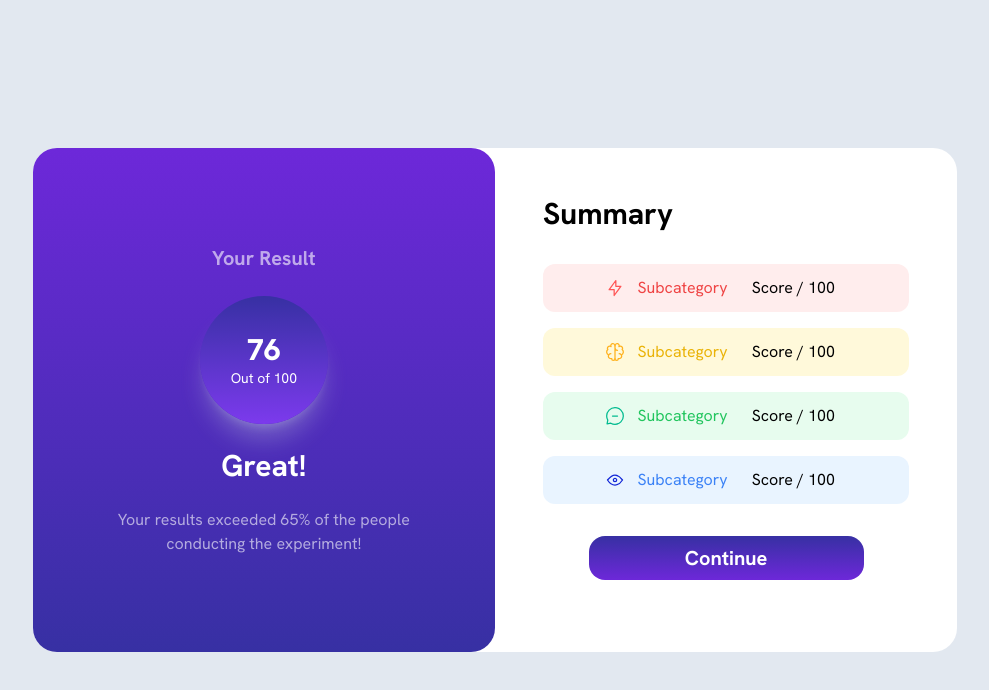
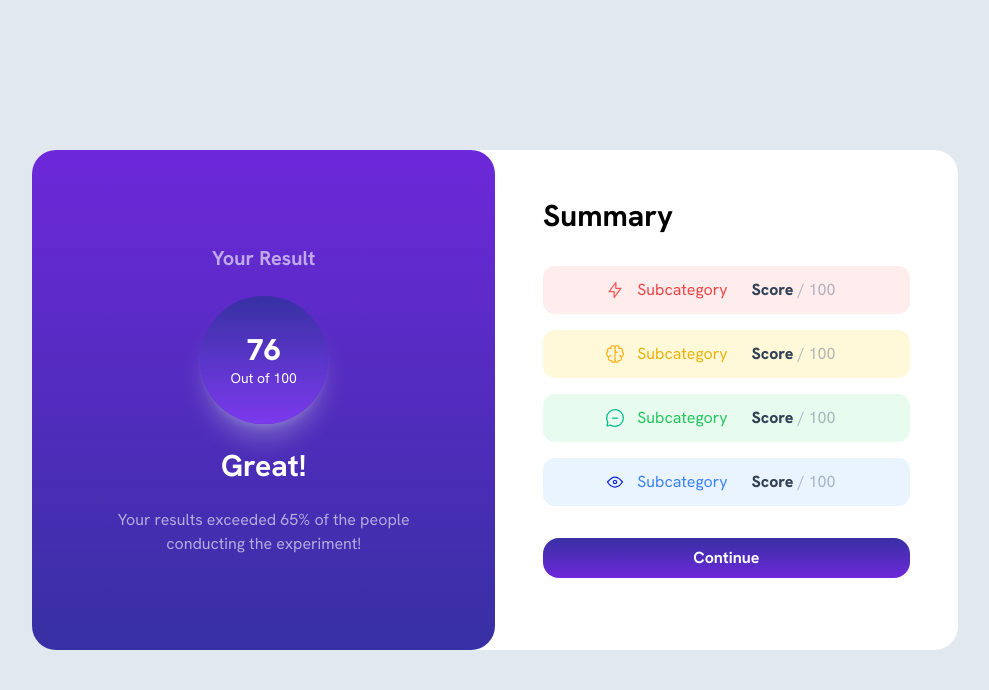
Before and after one commit to trevornei/Results_Summary_Component, a React (Vite) app in the folder Results-Summary-Component/: page / in a window 1280 px wide. Shown: the top 690 px of the page, without its empty margins (145-1134 px from the left). Built offline with nearby package versions, Linux system fonts and the light colour scheme.

Commit message:
Added text-color and opacity to subcategoryComponent.jsx

```diff
--- a/Results-Summary-Component/src/Components/Summary/SubcategoryComponent.jsx
+++ b/Results-Summary-Component/src/Components/Summary/SubcategoryComponent.jsx
@@ -5,7 +5,10 @@ export default function SubcategoryComponent({ image, backgroundColor, textColor
     <div className={`flex flex-row items-center justify-center w-full h-12 my-2 ${backgroundColor} rounded-xl `} >
         <img src={image} alt="Icon" />
         <p className={`px-3 ${textColor}`}>Subcategory</p>
-        <p className='px-3 hover:animate-bounce hover:ease-in-out hover:delay-1000'>Score / 100</p>
+        <p className='px-3 hover:animate-bounce hover:ease-in-out hover:delay-1000'>
+          <a className='font-extrabold text-slate-700'>Score </a>
+          <a className='text-bold text-slate-500/50'>/ 100</a>
+        </p>
     </div>
   )
 }
--- a/Results-Summary-Component/src/Components/Summary/SummarySubcategoryCont.jsx
+++ b/Results-Summary-Component/src/Components/Summary/SummarySubcategoryCont.jsx
@@ -15,7 +15,7 @@ export default function SummarySubcategoryCont() {
             <SubcategoryComponent image={MemoryIcon} backgroundColor={"bg-yellow-300/20"} textColor={"text-yellow-500"} />
             <SubcategoryComponent image={VerbalIcon} backgroundColor={"bg-green-300/20"} textColor={"text-green-500"} />
             <SubcategoryComponent image={VisualIcon} backgroundColor={"bg-blue-300/20"} textColor={"text-blue-500"} />
-            <button className='w-3/4 h-auto py-2 mx-auto mt-6 text-xl font-bold text-white bg-gradient-to-t from-violet-700 to-indigo-800 rounded-2xl font-hg'>Continue</button>
+            <button className='w-full h-auto py-2 mx-auto mt-6 font-bold text-white text-md bg-gradient-to-t from-violet-700 to-indigo-800 rounded-2xl font-hg'>Continue</button>
          </div>
     </>
   )
```
